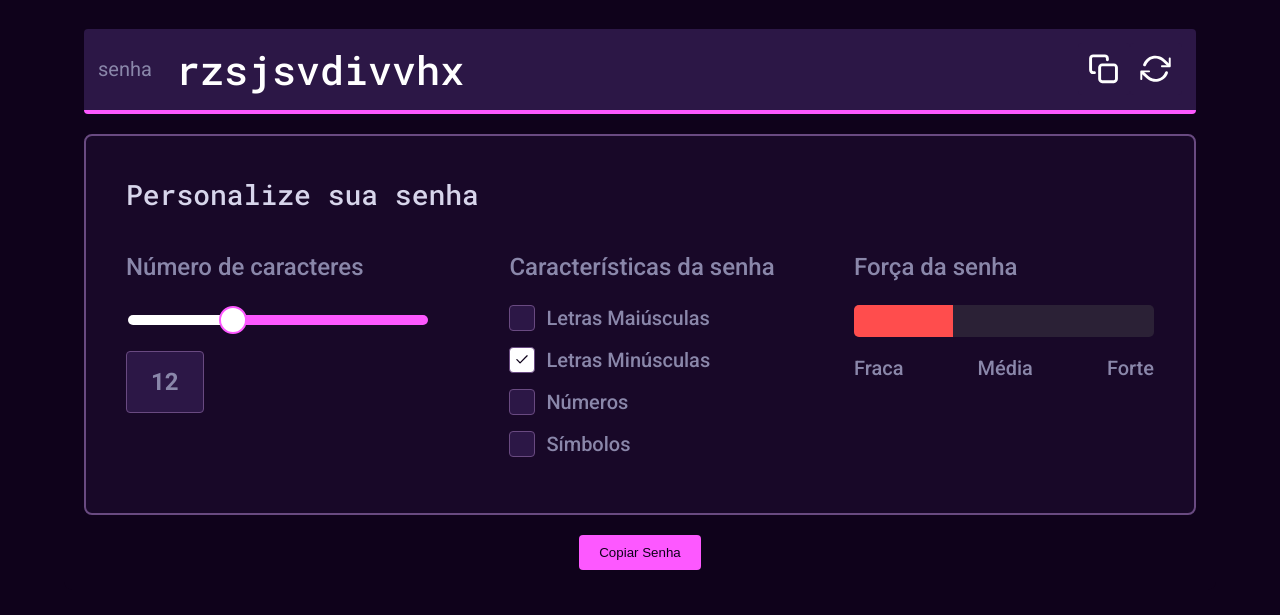
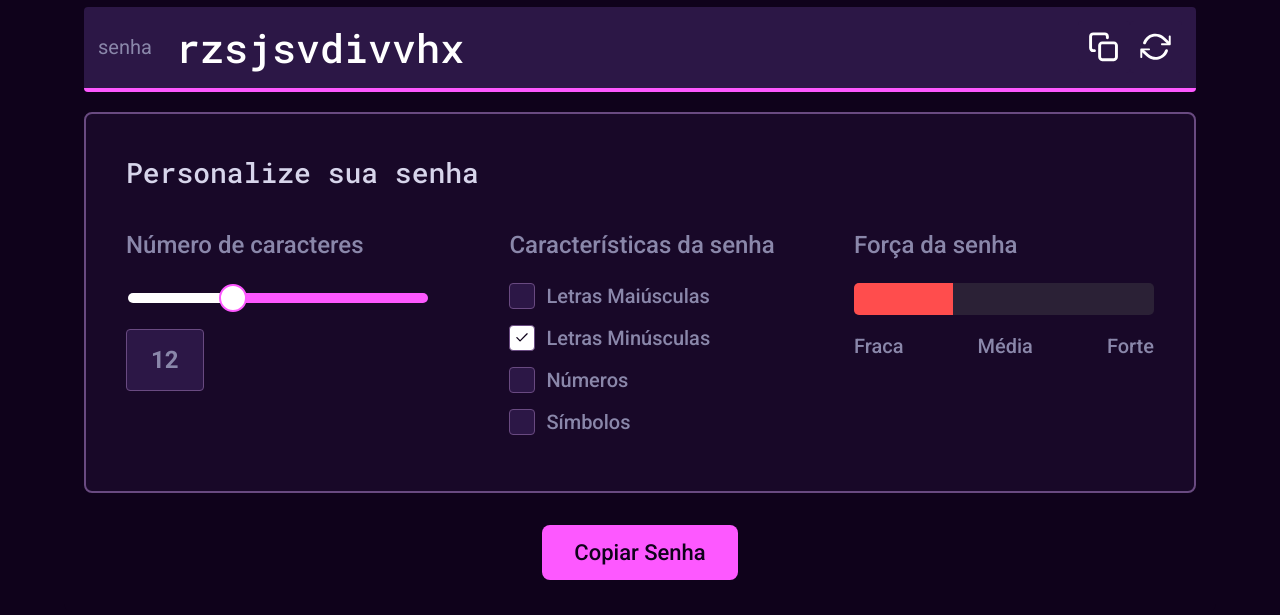
Before and after one commit to stedelboux/gerador-de-senhas, a plain HTML site: page index.html in a window 1280 px wide. Shown: the part 185-800 px from the top of the page. Drawn offline with Linux system fonts and the light colour scheme.

Commit message:
Refine CSS Styling

```diff
--- a/css/style.css
+++ b/css/style.css
@@ -622,3 +622,45 @@ h4 {
   background: #2C1746;
   transform: scale(1.1);
 }
+
+/* Estilos para o botão Copiar Senha */
+#copy-password-bottom {
+  background-color: #FD58FF;
+  /* Cor de fundo verde */
+  border: none;
+  /* Remove a borda padrão */
+  color: #0F021B;
+  /* Cor do texto */
+  padding: 15px 32px;
+  /* Espaçamento interno */
+  text-align: center;
+  /* Alinhamento do texto */
+  text-decoration: none;
+  /* Remove o sublinhado do texto */
+  display: inline-block;
+  /* Faz com que o botão se comporte como um elemento em linha */
+  font-size: 22px;
+  /* Tamanho da fonte */
+  font-family: 'Roboto', sans-serif;
+  /* Aplica a fonte Roboto Medium */
+  font-weight: 500;
+  /* Peso da fonte Medium */
+  margin: 12px 10px;
+  /* Margem ao redor do botão */
+  cursor: pointer;
+  /* Muda o cursor para uma mãozinha ao passar o mouse sobre o botão */
+  border-radius: 8px;
+  /* Borda arredondada */
+  transition: background-color 0.3s ease;
+  /* Transição suave para a cor de fundo */
+}
+
+#copy-password-bottom:hover {
+  background-color: var(--strong-color);
+  /* Cor de fundo ao passar o mouse */
+}
+
+#copy-password-bottom:active {
+  background-color: darken(var(--strong-color), 10%);
+  /* Cor de fundo quando o botão é pressionado */
+}
```
